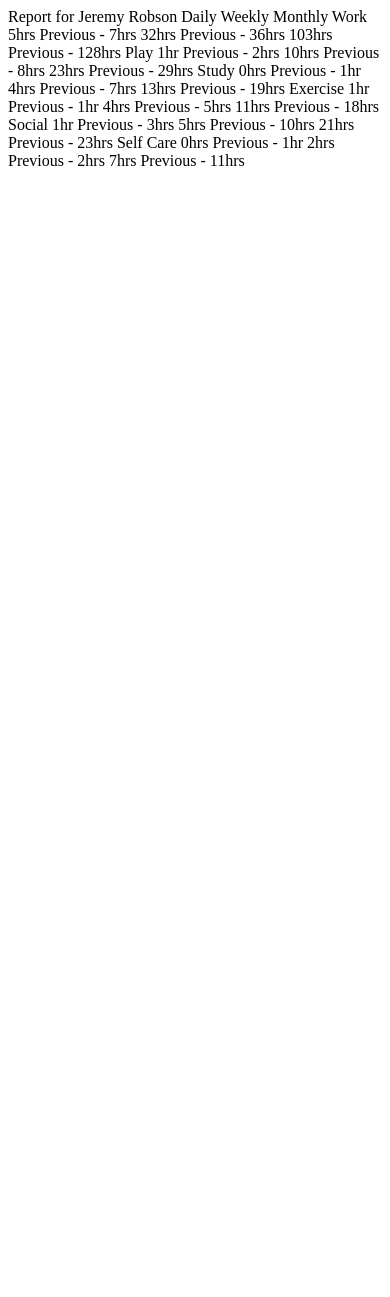
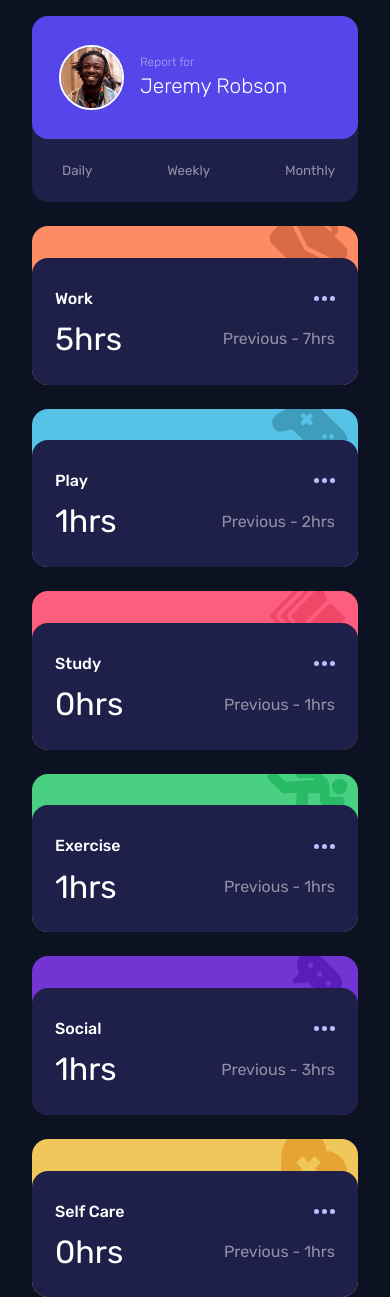
Before and after one commit to MukarramHaq/Time-Tracking-Dashboard, a plain HTML site: page index.html in a window 390 px wide. Before the commit the page ends 844 px from the top, so only its background shows below. Drawn offline with Linux system fonts and the light colour scheme.

Commit message:
Completed the mobile layout
I struggled with adding the image. So what I did was I created a class called sizes and added it to all the cards. That sizes creates a grid, 1 column and 2 rows

```diff
--- a/index.html
+++ b/index.html
@@ -6,18 +6,12 @@
 
   <link rel="icon" type="image/png" sizes="32x32" href="./images/favicon-32x32.png">
   <link rel="stylesheet" href="style.css">
+  <link rel="preconnect" href="https://fonts.googleapis.com">
+  <link rel="preconnect" href="https://fonts.gstatic.com" crossorigin>
+  <link href="https://fonts.googleapis.com/css2?family=Rubik:ital,wght@0,300..900;1,300..900&display=swap" rel="stylesheet">
 
   <title>Frontend Mentor | Time tracking dashboard</title>
-
-  <!-- Feel free to remove these styles or customise in your own stylesheet 👍 -->
-  <style>
-    .attribution { font-size: 11px; text-align: center; }
-    .attribution a { color: hsl(228, 45%, 44%); }
-  </style>
-</head>
-<body>
-
-  Report for
+  <!-- Report for
   Jeremy Robson
 
   Daily
@@ -25,51 +19,170 @@
   Monthly
 
   Work
-  5hrs <!-- daily -->
-  Previous - 7hrs <!-- daily -->
-  32hrs <!-- weekly -->
-  Previous - 36hrs <!-- weekly -->
-  103hrs <!-- monthly -->
-  Previous - 128hrs <!-- monthly -->
+  5hrs daily
+  Previous - 7hrs  daily
+  32hrs weekly
+  Previous - 36hrs weekly
+  103hrs monthly
+  Previous - 128hrs monthly
 
   Play
-  1hr <!-- daily -->
-  Previous - 2hrs <!-- daily -->
-  10hrs <!-- weekly -->
-  Previous - 8hrs <!-- weekly -->
-  23hrs <!-- monthly -->
-  Previous - 29hrs <!-- monthly -->
+  1hr daily
+  Previous - 2hrs daily
+  10hrs weekly
+  Previous - 8hrs weekly
+  23hrs monthly
+  Previous - 29hrs monthly
 
   Study
-  0hrs <!-- daily -->
-  Previous - 1hr <!-- daily -->
-  4hrs <!-- weekly -->
-  Previous - 7hrs <!-- weekly -->
-  13hrs <!-- monthly -->
-  Previous - 19hrs <!-- monthly -->
+  0hrs daily
+  Previous - 1hr daily
+  4hrs weekly
+  Previous - 7hrs weekly
+  13hrs monthly
+  Previous - 19hrs monthly
 
   Exercise
-  1hr <!-- daily -->
-  Previous - 1hr <!-- daily -->
-  4hrs <!-- weekly -->
-  Previous - 5hrs <!-- weekly -->
-  11hrs <!-- monthly -->
-  Previous - 18hrs <!-- monthly -->
+  1hr daily
+  Previous - 1hr daily
+  4hrs weekly
+  Previous - 5hrs weekly
+  11hrs monthly
+  Previous - 18hrs monthly
 
   Social
-  1hr <!-- daily -->
-  Previous - 3hrs <!-- daily -->
-  5hrs <!-- weekly -->
-  Previous - 10hrs <!-- weekly -->
-  21hrs <!-- monthly -->
-  Previous - 23hrs <!-- monthly -->
+  1hr daily
+  Previous - 3hrs daily
+  5hrs weekly
+  Previous - 10hrs weekly
+  21hrs monthly
+  Previous - 23hrs monthly
 
   Self Care
-  0hrs <!-- daily -->
-  Previous - 1hr <!-- daily -->
-  2hrs <!-- weekly -->
-  Previous - 2hrs <!-- weekly -->
-  7hrs <!-- monthly -->
-  Previous - 11hrs <!-- monthly -->
+  0hrs daily
+  Previous - 1hr daily
+  2hrs weekly
+  Previous - 2hrs weekly
+  7hrs monthly
+  Previous - 11hrs monthly -->
+</head>
+<body>
+
+  <main class="main">
+    <div class="grid-container">
+      <!-- User Card -->
+      <div class="user">
+        <div class="user__info">
+          <img class="user__image" src="images/image-jeremy.png" alt="headshot of jeremy">
+          <div class="user__flex-group">
+            <p>Report for</p>
+            <h3>Jeremy Robson</h3>
+          </div>
+        </div>
+        <div class="timeline">
+          <button>Daily</button>
+          <button>Weekly</button>
+          <button>Monthly</button>
+        </div>
+      </div>
+      <!-- Work Card -->
+       <div class="work-card sizes">
+        <div class="work-card__image">
+          <!-- <img src="images/icon-work.svg" alt=""> -->
+        </div>
+        <div class="work-card__info">
+          <div class="stats-top">
+            <h4>Work</h4>
+            <img src="images/icon-ellipsis.svg" alt="three dots">
+          </div>
+          <div class="stats-bottom">
+            <p class="time">5hrs</p>
+            <p class="previous-time">Previous - 7hrs</p>
+          </div>
+        </div>
+       </div>
+       <!-- Play Card -->
+       <div class="play-card sizes">
+        <div class="play-card__image">
+          <!-- <img src="images/icon-work.svg" alt=""> -->
+        </div>
+        <div class="play-card__info">
+          <div class="stats-top">
+            <h4>Play</h4>
+            <img src="images/icon-ellipsis.svg" alt="three dots">
+          </div>
+          <div class="stats-bottom">
+            <p class="time">1hrs</p>
+            <p class="previous-time">Previous - 2hrs</p>
+          </div>
+        </div>
+       </div>
+       <!-- Study Card -->
+       <div class="study-card sizes">
+        <div class="study-card__image">
+          <!-- <img src="images/icon-work.svg" alt=""> -->
+        </div>
+        <div class="play-card__info">
+          <div class="stats-top">
+            <h4>Study</h4>
+            <img src="images/icon-ellipsis.svg" alt="three dots">
+          </div>
+          <div class="stats-bottom">
+            <p class="time">0hrs</p>
+            <p class="previous-time">Previous - 1hrs</p>
+          </div>
+        </div>
+       </div>
+       <!-- Exercise Card -->
+       <div class="exercise-card sizes">
+        <div class="exercise-card__image">
+          <!-- <img src="images/icon-work.svg" alt=""> -->
+        </div>
+        <div class="exercise-card__info">
+          <div class="stats-top">
+            <h4>Exercise</h4>
+            <img src="images/icon-ellipsis.svg" alt="three dots">
+          </div>
+          <div class="stats-bottom">
+            <p class="time">1hrs</p>
+            <p class="previous-time">Previous - 1hrs</p>
+          </div>
+        </div>
+       </div>
+       <!-- Social Card -->
+       <div class="social-card sizes">
+        <div class="social-card__image">
+          <!-- <img src="images/icon-work.svg" alt=""> -->
+        </div>
+        <div class="social-card__info">
+          <div class="stats-top">
+            <h4>Social</h4>
+            <img src="images/icon-ellipsis.svg" alt="three dots">
+          </div>
+          <div class="stats-bottom">
+            <p class="time">1hrs</p>
+            <p class="previous-time">Previous - 3hrs</p>
+          </div>
+        </div>
+       </div>
+       <!-- Self Care Card -->
+       <div class="selfcare-card sizes">
+        <div class="selfcare-card__image">
+          <!-- <img src="images/icon-work.svg" alt=""> -->
+        </div>
+        <div class="selfcare-card__info">
+          <div class="stats-top">
+            <h4>Self Care</h4>
+            <img src="images/icon-ellipsis.svg" alt="three dots">
+          </div>
+          <div class="stats-bottom">
+            <p class="time">0hrs</p>
+            <p class="previous-time">Previous - 1hrs</p>
+          </div>
+        </div>
+       </div>
+    </div>
+  </main>
+
 </body>
 </html>
--- a/style.css
+++ b/style.css
@@ -0,0 +1,280 @@
+* {
+    margin: 0;
+    padding: 0;
+    box-sizing: border-box;
+}
+
+html,
+body{
+    width: 100%;
+    height: 100%
+}
+
+img,
+svg{
+  display: block;
+  max-width: 100%;
+}
+
+body{
+    background-color: hsl(224, 46%, 9%);
+    font-family: Rubik, sans-serif;
+    color: white;
+    display: flex;
+    justify-content: center;
+    padding: 1rem;
+}
+
+.grid-container{
+    display: grid;
+    grid-template-columns: 1fr;
+    gap: 24px;
+}
+
+.user{
+    background-color: #1E204A;
+    width: 20.375rem;
+    border-radius: 1rem;
+}
+
+.user__info{
+    background-color: #5646E9;
+    display: flex;
+    /* justify-content: center; */
+    align-items: center;
+    gap: 16px;
+    /* padding: 1rem; */
+    padding-left: 27px;
+    padding-right: 27px;
+    padding-top: 29px;
+    padding-bottom: 29px;
+    border-radius: 1rem;
+}
+
+.user__flex-group{
+    display: flex;
+    flex-direction: column;
+    line-height: 1.5;
+}
+
+.user__flex-group p{
+    font-size: 12px;
+    opacity: 50%;
+    font-weight: 100
+}
+
+.user__flex-group h3{
+    font-size: 1.3rem;
+    font-weight: 100;
+}
+
+.user__image{
+    height: 4.063rem;
+    border: 2px solid white;
+    border-radius: 50%;
+}
+
+.timeline{
+    display: flex;
+    justify-content: space-between;
+    padding-top: 24px;
+    padding-left: 30px;
+    padding-right: 23px;
+    padding-bottom: 24px;
+    /* opacity: 50%;  */
+}
+
+.timeline button{
+    border: none;
+    background-color: #1E204A;
+    color: white;
+    opacity: 50%;
+    font-family: Rubik;
+    cursor: pointer;
+}
+
+.timeline button:hover{
+    opacity: 100%;
+}
+
+.sizes{
+    display: grid;
+    grid-template-columns: 1fr;
+    grid-template-rows: 20% 80%;
+}
+
+.work-card{
+    width: 20.375rem;
+    background-color: #FE8B64;
+    border-radius: 1rem;
+}
+
+.play-card{
+    width: 20.375rem;
+    background-color: #55C2E6;
+    border-radius: 1rem;
+}
+
+.study-card{
+    width: 20.375rem;
+    background-color: #FE5E7D;
+    border-radius: 1rem;
+}
+
+.exercise-card{
+    width: 20.375rem;
+    background-color: #4AD082;
+    border-radius: 1rem;
+}
+
+.social-card{
+    width: 20.375rem;
+    background-color: #7234D2;
+    border-radius: 1rem;
+}
+
+.selfcare-card{
+    width: 20.375rem;
+    background-color: #F1C65A;
+    border-radius: 1rem;
+}
+
+.work-card__image{
+    background-image: url("images/icon-work.svg");
+    /* background-position: right; */
+    background-position: right 10px top -20px;
+    background-repeat: no-repeat;
+}
+
+.play-card__image{
+    background-image: url("images/icon-play.svg");
+    /* background-position: right; */
+    background-position: right 10px top -10px;
+    background-repeat: no-repeat;
+}
+
+.study-card__image{
+    background-image: url("images/icon-study.svg");
+    /* background-position: right; */
+    background-position: right 10px top -10px;
+    background-repeat: no-repeat;
+}
+
+.exercise-card__image{
+    background-image: url("images/icon-exercise.svg");
+    /* background-position: right; */
+    background-position: right 10px top -5px;
+    background-repeat: no-repeat;
+}
+
+.social-card__image{
+    background-image: url("images/icon-social.svg");
+    /* background-position: right; */
+    background-position: right 10px top -10px;
+    background-repeat: no-repeat;
+}
+
+.selfcare-card__image{
+    background-image: url("images/icon-self-care.svg");
+    /* background-position: right; */
+    background-position: right 10px top -10px;
+    background-repeat: no-repeat;
+}
+
+.work-card__info{
+    background-color: #1E204A;
+    line-height: 1.7;
+    padding-top: 27px;
+    padding-bottom: 50px;
+    padding-right: 23px;
+    padding-left: 23px;
+    border-radius: 1rem;
+    height: 100%;
+}
+
+.play-card__info{
+    background-color: #1E204A;
+    line-height: 1.7;
+    padding-top: 27px;
+    padding-bottom: 50px;
+    padding-right: 23px;
+    padding-left: 23px;
+    border-radius: 1rem;
+    height: 100%;
+}
+
+.study-card__info{
+    background-color: #1E204A;
+    line-height: 1.7;
+    padding-top: 27px;
+    padding-bottom: 50px;
+    padding-right: 23px;
+    padding-left: 23px;
+    border-radius: 1rem;
+    height: 100%;
+}
+
+.exercise-card__info{
+    background-color: #1E204A;
+    line-height: 1.7;
+    padding-top: 27px;
+    padding-bottom: 50px;
+    padding-right: 23px;
+    padding-left: 23px;
+    border-radius: 1rem;
+    height: 100%;
+}
+
+.social-card__info{
+    background-color: #1E204A;
+    line-height: 1.7;
+    padding-top: 27px;
+    padding-bottom: 50px;
+    padding-right: 23px;
+    padding-left: 23px;
+    border-radius: 1rem;
+    height: 100%;
+}
+
+.selfcare-card__info{
+    background-color: #1E204A;
+    line-height: 1.7;
+    padding-top: 27px;
+    padding-bottom: 50px;
+    padding-right: 23px;
+    padding-left: 23px;
+    border-radius: 1rem;
+    height: 100%;
+}
+
+.stats-top{
+    display: flex;
+    justify-content: space-between;
+}
+
+.stats-top h4{
+    font-weight: 500;
+}
+
+.stats-top img{
+    align-self: center;
+}
+
+.stats-bottom{
+    display: flex;
+    justify-content: space-between;
+}
+
+.stats-bottom .time{
+    font-size: 2rem;
+}
+
+.stats-bottom .previous-time{
+    align-self: center;
+    opacity: 50%;
+}
+
+.test{
+    border: 2px solid white;
+    height: 100px;
+}
```
